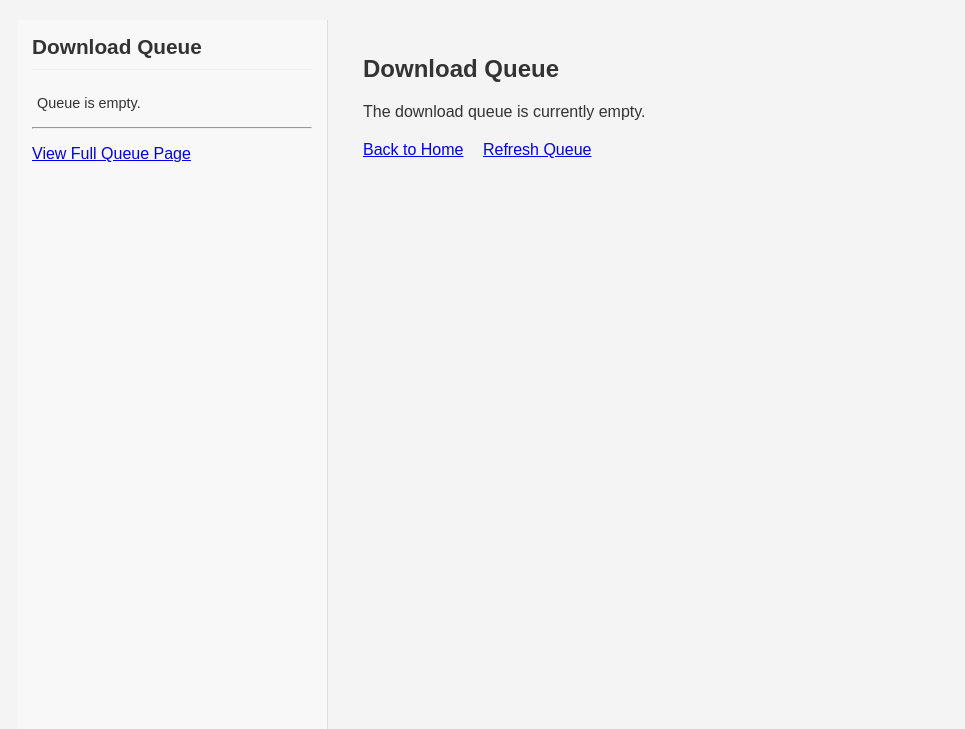
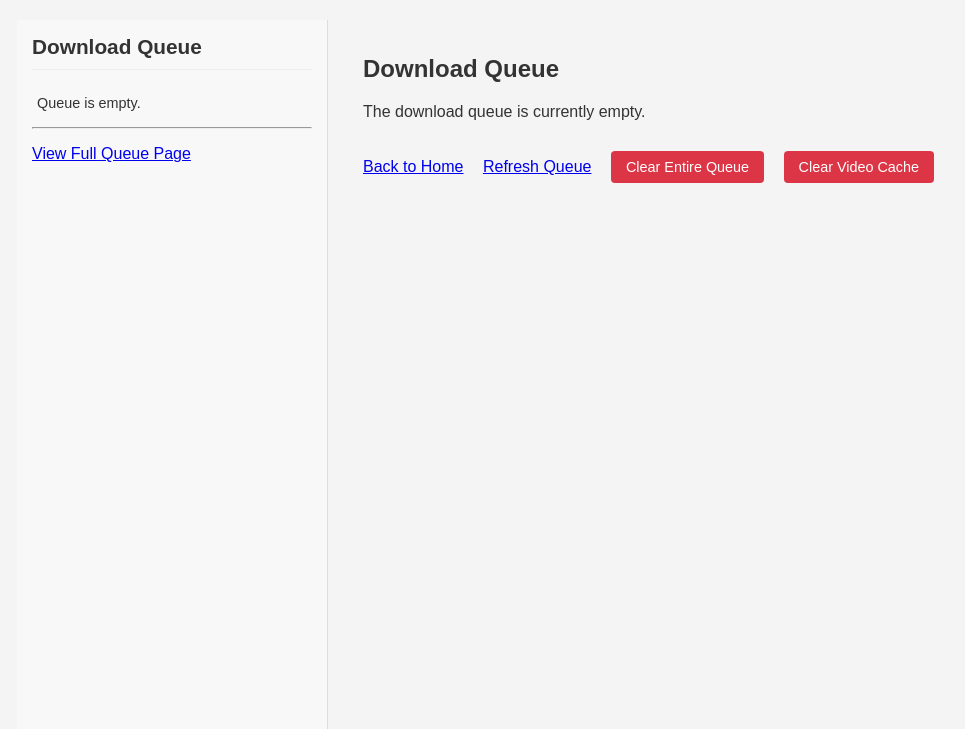
Before and after one commit to CodexCurator/Youtube, a Flask app: page /queue in a window 1280 px wide. Shown: the part 103-832 px from the top of the page, without its empty margins (47-1012 px from the left). Run offline with Flask 2, Linux system fonts and the light colour scheme; data that the repository does not hold is empty; some libraries are stand-ins or nearby versions.

Commit message:
Feat: Add Clear Queue/Cache and static Subscriptions/Recommendations
- Implemented 'Clear Downloads Queue' feature with DB update and HTMX UI.
- Implemented 'Clear Video Cache' feature that deletes temp files and
  resets corresponding DB item statuses to 'pending'.
- Added a basic Subscriptions feed page (/subscriptions) displaying static
  sample video data with 'Add to Queue' functionality.
- Added a section for Recommended Videos (static sample data) on the
  video player page, also with 'Add to Queue' functionality.
- Ensured thumbnail URLs are passed correctly when adding videos to the queue
  from various sources (index, search, new feed pages).

```diff
--- a/youtube_client/app.py
+++ b/youtube_client/app.py
@@ -1,4 +1,4 @@
-from flask import Flask, render_template, request, Blueprint, flash, redirect, url_for
+from flask import Flask, render_template, request, Blueprint, flash, redirect, url_for, make_response
 from youtube_client import config
 from youtube_client import youtube_api
 from youtube_client import database
@@ -153,9 +153,11 @@ def index():
 
 @main_bp.route('/subscriptions')
 def subscriptions_feed_route():
-    # Placeholder - will use youtube_api.get_subscriptions_feed_parsed()
-    flash("Subscriptions feed not yet implemented.", "info")
-    return render_template('index.html', videos=[], query="Subscriptions (Placeholder)")
+    # Using the (now static) data from youtube_api
+    subscription_videos = youtube_api.get_subscriptions_feed_parsed()
+    if not subscription_videos: # Should not happen with static data, but good practice
+        flash("Could not load subscriptions feed (placeholder).", "warning")
+    return render_template('subscriptions_feed.html', videos=subscription_videos, page_title="My Subscriptions")
 
 
 @main_bp.route('/load_more_home')
@@ -163,6 +165,102 @@ def load_more_home_route():
     # Placeholder - will use youtube_api.get_more_home_videos_parsed()
     # This will likely become an HTMX target returning a fragment
     return "Load More Home - Placeholder. This will be an HTMX fragment."
+
+@main_bp.route('/api/queue/clear', methods=['POST'])
+def clear_queue_api_route():
+    """Clears all items from the video queue."""
+    try:
+        count = database.clear_all_video_queue_items()
+        flash(f"Successfully cleared {count} items from the queue.", "success")
+        # For HTMX, trigger a refresh of the queue display
+        response = make_response("", 200) # Empty success response
+        response.headers['HX-Trigger'] = 'queueUpdated' # Event for HTMX to listen to
+        return response
+    except Exception as e:
+        print(f"Error clearing queue: {e}")
+        flash("Error clearing the queue.", "error")
+        # HTMX can also handle error responses if needed, e.g. return error code
+        response = make_response("Error clearing queue", 500)
+        return response
+
+def _clear_temp_video_files():
+    """Deletes all .mp4 files from TEMP_VIDEOS_DIR and updates DB."""
+    cleared_files_count = 0
+    updated_db_entries_count = 0
+    if not os.path.exists(TEMP_VIDEOS_DIR):
+        print("Video cache directory does not exist. Nothing to clear.")
+        return cleared_files_count, updated_db_entries_count
+
+    for filename in os.listdir(TEMP_VIDEOS_DIR):
+        if filename.endswith(".mp4"): # Or other extensions if we support more
+            file_path = os.path.join(TEMP_VIDEOS_DIR, filename)
+            try:
+                os.remove(file_path)
+                cleared_files_count += 1
+                print(f"Deleted cached file: {file_path}")
+
+                # Update corresponding DB entry
+                video_id = filename.replace(".mp4", "") # Assumes filename is VIDEO_ID.mp4
+                db_item = database.get_video_by_id(video_id)
+                if db_item and db_item['status'] in ['completed', 'cached']: # Only update if it was considered downloaded/cached
+                    # Reset to 'pending' or a new 'archived_no_file' status.
+                    # 'pending' allows re-download. 'archived' might hide it from active queue.
+                    # Let's use 'pending' to allow easy re-download.
+                    database.update_video_status(video_id, 'pending', filepath=None, error_message="Cache file deleted by user.")
+                    updated_db_entries_count +=1
+            except OSError as e:
+                print(f"Error deleting file {file_path}: {e}")
+    return cleared_files_count, updated_db_entries_count
+
+@main_bp.route('/api/cache/clear', methods=['POST'])
+def clear_cache_api_route():
+    """Clears all .mp4 files from the temporary video cache."""
+    try:
+        cleared_count, db_updated_count = _clear_temp_video_files()
+        flash(f"Successfully cleared {cleared_count} cached video files and updated {db_updated_count} DB entries.", "success")
+        response = make_response("", 200)
+        response.headers['HX-Trigger'] = 'queueUpdated' # Refresh queue to show changed statuses
+        return response
+    except Exception as e:
+        print(f"Error clearing video cache: {e}")
+        flash("Error clearing the video cache.", "error")
+        response = make_response("Error clearing video cache", 500)
+        return response
+
+@main_bp.route('/api/queue/add', methods=['POST'])
+def add_to_queue_api_route():
+    try:
+        # Data from HTMX POST request (hx-vals)
+        video_id = request.form.get('video_id')
+        youtube_url = request.form.get('youtube_url')
+        title = request.form.get('title')
+        thumbnail_url = request.form.get('thumbnail_url')
+
+        if not all([video_id, youtube_url, title]): # thumbnail_url is optional for adding
+            flash("Missing video data for adding to queue.", "error")
+            return make_response("Missing data", 400)
+
+        if database.add_video_to_queue(video_id, youtube_url, title, thumbnail_url):
+            flash(f"'{title}' added to queue.", "success")
+            response = make_response("", 200) # OK, no content needed
+             # Trigger sidebar queue update and potentially other elements
+            response.headers['HX-Trigger'] = json.dumps({"queueUpdated": None, "showMessage": f"{title} added to queue."})
+            return response
+        else:
+            # add_video_to_queue returned False, likely meaning it's already in queue and not failed
+            db_item = database.get_video_by_id(video_id)
+            current_status = db_item['status'] if db_item else "unknown"
+            flash(f"'{title}' already in queue (status: {current_status}).", "info")
+            # Still send queueUpdated trigger as status might have been 'failed' and now 'pending'
+            response = make_response("", 200)
+            response.headers['HX-Trigger'] = json.dumps({"queueUpdated": None, "showMessage": f"{title} already in queue ({current_status})."})
+            return response
+
+    except Exception as e:
+        print(f"Error in /api/queue/add: {e}")
+        flash("Error adding video to queue.", "error")
+        return make_response(f"Error adding to queue: {str(e)}", 500)
+
 
 @main_bp.route('/render_queue_fragment')
 def render_queue_fragment_route():
@@ -284,9 +382,17 @@ def player_route(video_id):
         video_file_for_static_url = os.path.basename(video_item_db['filepath'])
         video_static_path_constructed = f"{TEMP_VIDEOS_STATIC_PATH}/{video_file_for_static_url}"
 
+        recommended_videos = youtube_api.get_recommended_videos_for_player(current_video_id=video_id)
+
+        # If this route is targeted by HTMX for the main content area:
+        # Render 'play_video.html' which should be structured as a content block,
+        # not extending base.html if it's meant to be a fragment for hx-swap="innerHTML".
+        # For now, assume play_video.html is a full page, but it can be adapted.
         return render_template('play_video.html',
                                video_file_url=url_for('static', filename=video_static_path_constructed),
-                               title=video_item_db['title'])
+                               title=video_item_db['title'],
+                               current_video_id=video_id,
+                               recommended_videos=recommended_videos)
     else:
         flash(f"Cannot play video {video_id}. File not found or not in database correctly.", "error")
         if video_item_db:
--- a/youtube_client/database.py
+++ b/youtube_client/database.py
@@ -239,6 +239,17 @@ def remove_video_from_queue(video_id):
     print(f"Video {video_id} not found in queue for removal.")
     return False
 
+def clear_all_video_queue_items():
+    """Deletes all items from the video_queue table."""
+    conn = get_db_connection()
+    cursor = conn.cursor()
+    cursor.execute("DELETE FROM video_queue")
+    conn.commit()
+    deleted_count = conn.total_changes # Should be number of rows deleted
+    conn.close()
+    print(f"Cleared {deleted_count} items from the video queue.")
+    return deleted_count
+
 
 if __name__ == '__main__':
     # This block can be used for direct testing of the database module
--- a/youtube_client/static/style.css
+++ b/youtube_client/static/style.css
@@ -208,6 +208,29 @@ header #branding h1 {
     background-color: #218838;
 }
 
+.btn-danger {
+    display: inline-block;
+    padding: 8px 15px;
+    margin-top: 10px;
+    font-size: 0.9em;
+    color: #fff;
+    background-color: #dc3545; /* Red */
+    border: none;
+    border-radius: 4px;
+    text-decoration: none;
+    text-align: center;
+    cursor: pointer;
+}
+.btn-danger:hover {
+    background-color: #c82333;
+}
+
+.btn-add-queue.btn-small { /* Style for smaller add to queue buttons */
+    padding: 4px 8px;
+    font-size: 0.75em;
+    margin-top: 5px;
+}
+
 /* Footer */
 footer {
     text-align: center;
--- a/youtube_client/templates/index.html
+++ b/youtube_client/templates/index.html
@@ -14,7 +14,7 @@
             {% for video in videos %}
             <div class="video-item">
                 {# Link now points to our local route that processes the video request (queues/plays) #}
-                <a href="{{ url_for('main.process_video_request_route', url=video.url, title=video.title) }}" title="Process: {{ video.title }}">
+                <a href="{{ url_for('main.process_video_request_route', url=video.url, title=video.title, thumbnail=video.thumbnail) }}" title="Process: {{ video.title }}">
                     <img src="{{ video.thumbnail }}" alt="{{ video.title }}">
                     <h3>{{ video.title | truncate(60) }}</h3>
                 </a>
--- a/youtube_client/templates/queue.html
+++ b/youtube_client/templates/queue.html
@@ -49,8 +49,20 @@
 
     <p style="margin-top: 20px;">
         <a href="{{ url_for('main.index') }}">Back to Home</a>
-        {# Add a refresh button for the queue page, or implement auto-refresh with JS later #}
         <a href="{{ url_for('main.queue_page_route') }}" style="margin-left: 15px;">Refresh Queue</a>
+        <button hx-post="{{ url_for('main.clear_queue_api_route') }}"
+                hx-confirm="Are you sure you want to clear the entire download queue? This cannot be undone."
+                hx-target="#queue-sidebar-content" {# Optional: if you want to replace sidebar content on success #}
+                hx-swap="innerHTML" {# Or use HX-Trigger from server to refresh specific parts #}
+                class="btn-danger" style="margin-left: 15px;">
+            Clear Entire Queue
+        </button>
+        <button hx-post="{{ url_for('main.clear_cache_api_route') }}"
+                hx-confirm="Are you sure you want to clear all downloaded video files? Queue items will remain but need re-downloading."
+                hx-target="#queue-sidebar-content" {# Optional: if you want to replace sidebar content on success #}
+                class="btn-danger" style="margin-left: 15px;">
+            Clear Video Cache
+        </button>
     </p>
 
 <style>
--- a/youtube_client/templates/search_results.html
+++ b/youtube_client/templates/search_results.html
@@ -11,7 +11,7 @@
             {% for video in videos %}
             <div class="video-item">
                 {# Link now points to our local route that processes the video request (queues/plays) #}
-                <a href="{{ url_for('main.process_video_request_route', url=video.url, title=video.title) }}" title="Process: {{ video.title }}">
+                <a href="{{ url_for('main.process_video_request_route', url=video.url, title=video.title, thumbnail=video.thumbnail) }}" title="Process: {{ video.title }}">
                     <img src="{{ video.thumbnail }}" alt="{{ video.title }}">
                     <h3>{{ video.title | truncate(60) }}</h3>
                 </a>
```
Also changed, not shown: youtube_client/templates/play_video.html (+59 -0 lines), youtube_client/templates/subscriptions_feed.html (added, +61 -0 lines), youtube_client/youtube_api.py (+65 -6 lines).
